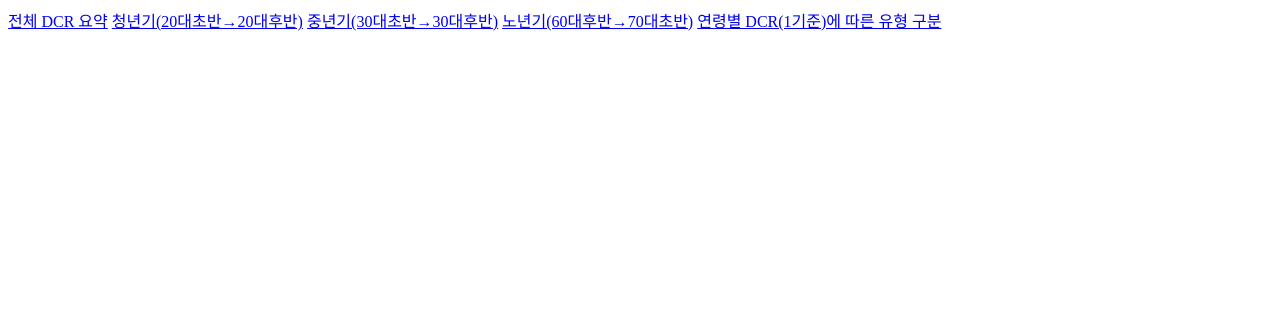
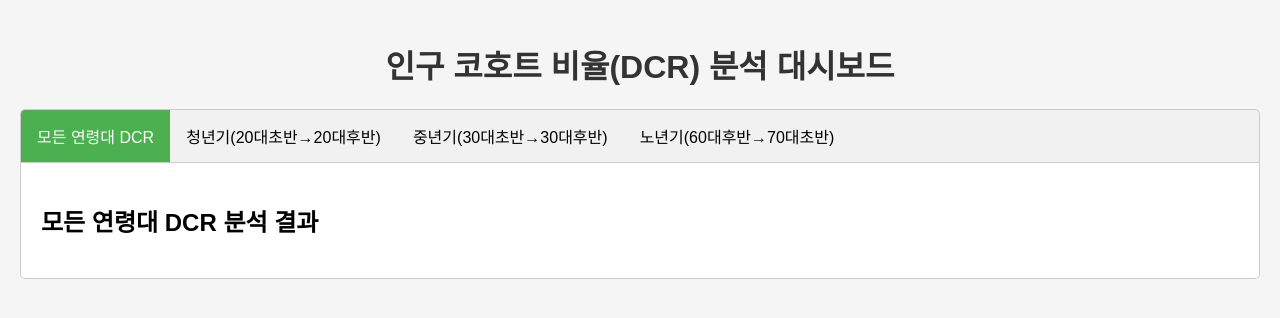
Before and after one commit to bklee-korea/DCR_0408, a plain HTML site: page index.html in a window 1280 px wide. Drawn offline with Linux system fonts and the light colour scheme.

Commit message:
Update index.html

```diff
--- a/index.html
+++ b/index.html
@@ -1,7 +1,108 @@
-<div class="nav-buttons">
-    <a href="index.html">전체 DCR 요약</a>
-    <a href="dcr_young_20_to_25.html">청년기(20대초반→20대후반)</a>
-    <a href="dcr_adult_30_to_35.html">중년기(30대초반→30대후반)</a>
-    <a href="dcr_elderly_65_to_70.html">노년기(60대후반→70대초반)</a>
-    <a href="dcr_type.html">연령별 DCR(1기준)에 따른 유형 구분</a>
-</div>
+<!DOCTYPE html>
+<html>
+<head>
+    <meta charset="UTF-8">
+    <title>DCR 분석 대시보드</title>
+    <style>
+        body {
+            font-family: Arial, sans-serif;
+            margin: 0;
+            padding: 20px;
+            background-color: #f5f5f5;
+        }
+        .tab {
+            overflow: hidden;
+            border: 1px solid #ccc;
+            background-color: #f1f1f1;
+            border-radius: 5px 5px 0 0;
+        }
+        .tab button {
+            background-color: inherit;
+            float: left;
+            border: none;
+            outline: none;
+            cursor: pointer;
+            padding: 14px 16px;
+            transition: 0.3s;
+            font-size: 16px;
+        }
+        .tab button:hover {
+            background-color: #ddd;
+        }
+        .tab button.active {
+            background-color: #4CAF50;
+            color: white;
+        }
+        .tabcontent {
+            display: none;
+            padding: 20px;
+            border: 1px solid #ccc;
+            border-top: none;
+            border-radius: 0 0 5px 5px;
+            background-color: white;
+        }
+        h1 {
+            text-align: center;
+            color: #333;
+        }
+        .visible {
+            display: block;
+        }
+    </style>
+</head>
+<body>
+    <h1>인구 코호트 비율(DCR) 분석 대시보드</h1>
+
+    <div class="tab">
+        <button class="tablinks active" onclick="openTab(event, 'AllDCR')">모든 연령대 DCR</button>
+        <button class="tablinks" onclick="openTab(event, 'YoungDCR')">청년기(20대초반→20대후반)</button>
+        <button class="tablinks" onclick="openTab(event, 'AdultDCR')">중년기(30대초반→30대후반)</button>
+        <button class="tablinks" onclick="openTab(event, 'ElderlyDCR')">노년기(60대후반→70대초반)</button>
+    </div>
+
+    <div id="AllDCR" class="tabcontent visible">
+        <h2>모든 연령대 DCR 분석 결과</h2>
+        <!-- 여기에 모든 연령대 DCR 내용 -->
+        <!-- 다른 HTML에서 내용을 복사하여 붙여넣기 -->
+    </div>
+
+    <div id="YoungDCR" class="tabcontent">
+        <h2>청년기(20대초반→20대후반) DCR 분석 결과</h2>
+        <!-- 여기에 청년기 DCR 내용 -->
+    </div>
+
+    <div id="AdultDCR" class="tabcontent">
+        <h2>중년기(30대초반→30대후반) DCR 분석 결과</h2>
+        <!-- 여기에 중년기 DCR 내용 -->
+    </div>
+
+    <div id="ElderlyDCR" class="tabcontent">
+        <h2>노년기(60대후반→70대초반) DCR 분석 결과</h2>
+        <!-- 여기에 노년기 DCR 내용 -->
+    </div>
+
+    <script>
+    function openTab(evt, tabName) {
+        var i, tabcontent, tablinks;
+
+        // 모든 탭 내용 숨기기
+        tabcontent = document.getElementsByClassName("tabcontent");
+        for (i = 0; i < tabcontent.length; i++) {
+            tabcontent[i].classList.remove("visible");
+        }
+
+        // 모든 탭 버튼 비활성화
+        tablinks = document.getElementsByClassName("tablinks");
+        for (i = 0; i < tablinks.length; i++) {
+            tablinks[i].className = tablinks[i].className.replace(" active", "");
+        }
+
+        // 클릭된 탭 내용 보이기
+        document.getElementById(tabName).classList.add("visible");
+
+        // 클릭된 버튼 활성화
+        evt.currentTarget.className += " active";
+    }
+    </script>
+</body>
+</html>
```
